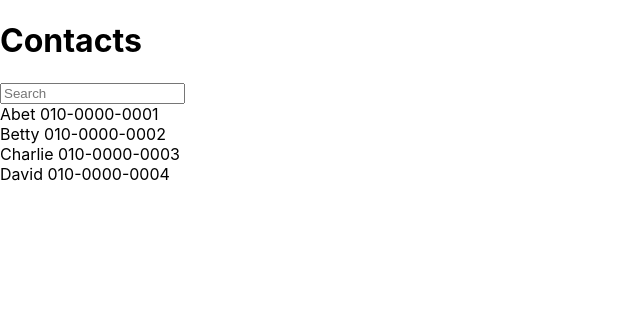
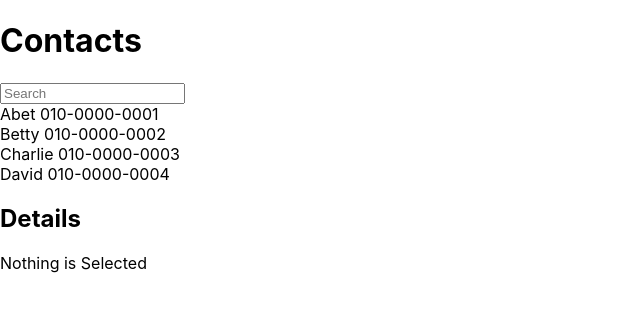
Before and after one commit to haryan248/velopert_react_practice, a React (Create React App) app: page / in a window 1280 px wide. Shown: the top 312 px of the page, without its empty margins (0-640 px from the left). Built offline with nearby package versions, Linux system fonts and the light colour scheme.

Commit message:
[update] 주소록 선택 기능 추가

```diff
--- a/src/components/Contact.js
+++ b/src/components/Contact.js
@@ -1,6 +1,6 @@
 import React from "react";
 import ContactInfo from "./ContactInfo";
-
+import ContactDetails from "./ContactDetails";
 export default class Contact extends React.Component {
     constructor(props) {
         super(props);
@@ -32,7 +32,7 @@ export default class Contact extends React.Component {
             keyword: e.target.value,
         });
     };
-    handleClick = (e) => {
+    handleClick = (key) => {
         this.setState({
             selectedKey: key,
         });
@@ -54,6 +54,7 @@ export default class Contact extends React.Component {
                 <h1>Contacts</h1>
                 <input name="keyword" placeholder="Search" value={this.state.keyword} onChange={this.handleChange} />
                 <div>{mapToComponents(this.state.contactData)}</div>
+                <ContactDetails isSelected={this.state.selectedKey !== -1} contact={this.state.contactData[this.state.selectedKey]}></ContactDetails>
             </div>
         );
     }
--- /dev/null
+++ b/src/components/ContactDetails.js
@@ -0,0 +1,31 @@
+import React from "react";
+
+export default class ContactDetails extends React.Component {
+    static defaultProps = {
+        contact: {
+            name: "",
+            phone: "",
+        },
+    };
+    render() {
+        // 선택되었을 때 보여질 부분
+        const details = (
+            <div>
+                <p>{this.props.contact.name}</p>
+                <p>{this.props.contact.phone}</p>
+            </div>
+        );
+        // 아무것도 선택되지 않았을 때 보여질 부분
+        const blank = <div> Nothing is Selected </div>;
+        return (
+            <div>
+                <h2>Details</h2>
+
+                {/* isSelected props 값에 따라 어떤걸 보여줄지 정한다
+                    ternary expression condition ? true : false */}
+
+                {this.props.isSelected ? details : blank}
+            </div>
+        );
+    }
+}
```
